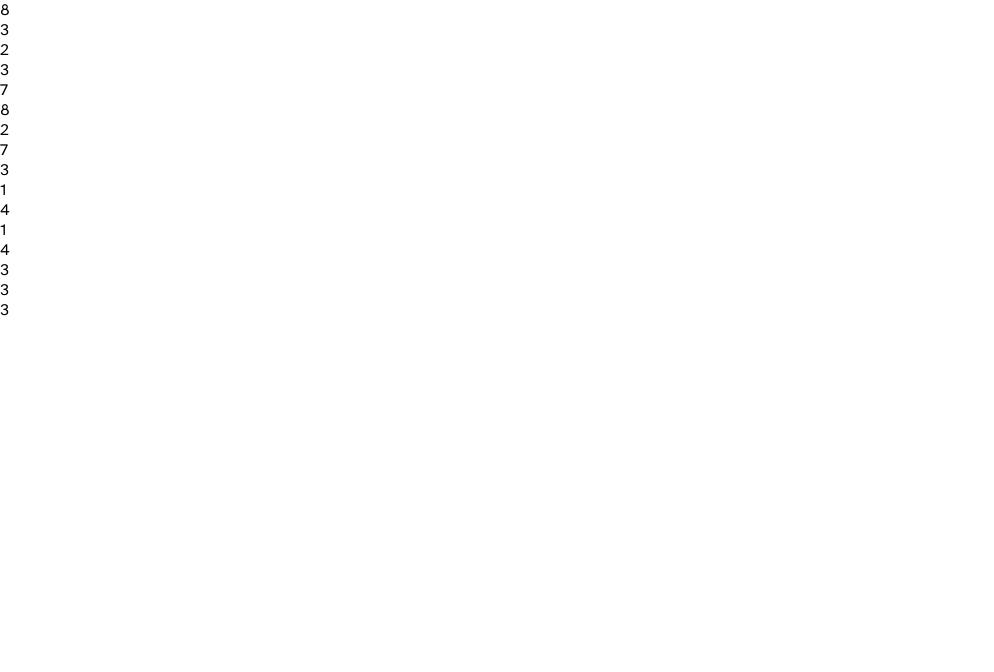
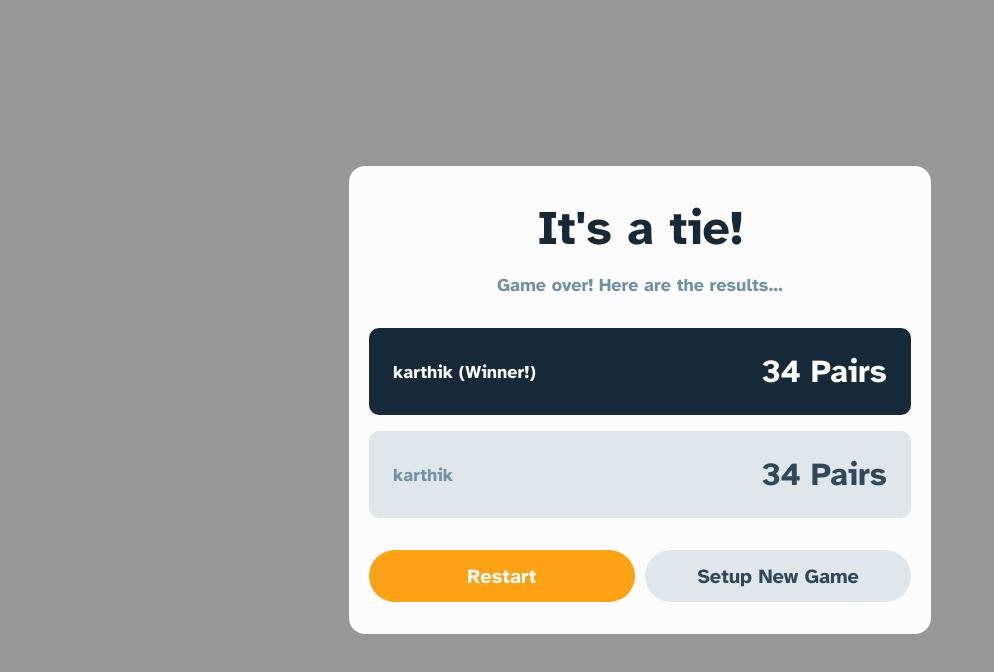
Before and after one commit to karthik2265/memory-game, a React (Vite) app: page / in a window 1280 px wide. Both pictures are taken after a click on the button "Start Game". Shown: the top 672 px of the page, without its empty margins (0-994 px from the left). Built offline with nearby package versions, Linux system fonts and the light colour scheme.

Commit message:
header section complete

```diff
--- /dev/null
+++ b/src/components/PauseMenu/index.tsx
@@ -0,0 +1,38 @@
+import styled from "styled-components";
+import PrimaryButtonBig from "../buttons/PrimaryButtonBig";
+import SecondaryButtonBig from "../buttons/SecondaryButtonBig";
+import { useNavigate } from "react-router-dom";
+
+type ResultProps = {
+  restart: () => void;
+  resume: () => void;
+};
+
+const StyledWrapper = styled.div`
+  width: 20.4rem;
+  padding: 2rem 2rem;
+  border-radius: 0.625rem;
+  background-color: ${props => props.theme.white};
+  display: flex;
+  flex-direction: column;
+  gap: 1.25rem;
+`;
+
+const PauseMenu = ({ restart, resume }: ResultProps) => {
+  const navigate = useNavigate();
+  return (
+    <StyledWrapper>
+      <div onClick={restart}>
+        <PrimaryButtonBig>Restart</PrimaryButtonBig>
+      </div>
+      <div onClick={() => navigate("/")}>
+        <SecondaryButtonBig>New Game</SecondaryButtonBig>
+      </div>
+      <div onClick={resume}>
+        <SecondaryButtonBig>Resume Game</SecondaryButtonBig>
+      </div>
+    </StyledWrapper>
+  );
+};
+
+export default PauseMenu;
--- /dev/null
+++ b/src/components/buttons/SecondaryButtonBig.tsx
@@ -0,0 +1,41 @@
+import { ReactNode } from "react";
+import styled from "styled-components";
+
+const StyledSecondaryButtonBig = styled.button`
+  width: 33.8125rem;
+  height: 4.375rem;
+  display: flex;
+  justify-content: center;
+  align-items: center;
+  color: ${(props) => props.theme.darkGrey};
+  text-align: center;
+  font-size: 2rem;
+  font-style: normal;
+  font-weight: 700;
+  line-height: normal;
+  border-radius: 2.1875rem;
+  border: none;
+  outline: none;
+  background: #dfe7ec;
+
+  &:hover {
+    background: ${(props) => props.theme.blue};
+    color: ${(props) => props.theme.white};
+    cursor: pointer;
+  }
+
+  &:active {
+    scale: 0.97;
+  }
+
+  @media (max-width: 650px) {
+    width: max(17.4375rem, 100%);
+    height: 3rem;
+    font-size: 1.125rem;
+  }
+`;
+const SecondaryButtonBig = ({ children }: { children: ReactNode }) => {
+  return <StyledSecondaryButtonBig>{children}</StyledSecondaryButtonBig>;
+};
+
+export default SecondaryButtonBig;
--- a/src/pages/Game/index.tsx
+++ b/src/pages/Game/index.tsx
@@ -1,22 +1,68 @@
-import { useLocation } from "react-router-dom";
+import { useLocation, useNavigate } from "react-router-dom";
 import { GameThemeOptions, Icons, Numbers } from "../../constants";
 import Modal from "../../components/Modal";
-import React, { useState, useEffect, ReactNode } from "react";
+import React, { useState, useEffect, useContext } from "react";
 import Result from "../../components/Result";
 import { Cell, Player } from "../../types";
+import H1 from "../../components/typography/H1";
+import { ThemeContext } from "../../context/ThemeContext";
+import PrimaryButtonSmall from "../../components/buttons/PrimaryButtonSmall";
+import SecondaryButtonSmall from "../../components/buttons/SecondaryButtonSmall";
+import styled from "styled-components";
+import PauseMenu from "../../components/PauseMenu";
+
+const StyledPageWrapper = styled.div`
+  padding: 2rem 0;
+  display: flex;
+  flex-direction: column;
+  justify-content: center;
+  align-items: center;
+
+  @media (max-width: 768px) {
+    padding: 1.25rem 0;
+  }
+`;
+
+const StyledActionButton = styled.div<{ $hideOnSmallScreen: boolean }>`
+  width: 7.9rem;
+  display: ${(props) => (props.$hideOnSmallScreen ? "block" : "none")};
+  @media (max-width: 650px) {
+    width: 4.8rem;
+    display: ${(props) => (props.$hideOnSmallScreen ? "none" : "block")};
+  }
+`;
+
+const StyledHeader = styled.div`
+  max-width: 1110px;
+  width: 80%;
+  display: flex;
+  justify-content: space-between;
+  align-items: center;
+
+  @media (max-width: 900px) {
+    width: 95%;
+  }
+
+  @media (max-width: 650px) {
+    width: 100%;
+    padding: 0 1rem;
+  }
+`;
 
 const GamePage = () => {
   const location = useLocation();
   const params = new URLSearchParams(location.search);
-  const theme: GameThemeOptions = GameThemeOptions[params.get("theme") as keyof typeof GameThemeOptions];
+  const gameTheme: GameThemeOptions = GameThemeOptions[params.get("theme") as keyof typeof GameThemeOptions];
   const playersCount: number = Number(params.get("players"));
   const size: number = Number(params.get("size"));
-
+  const navigate = useNavigate();
+  const theme = useContext(ThemeContext);
   // state
-  const [isResultModalOpen, setIsResultModalOpen] = useState(false);
+  const [isResultModalOpen, setIsResultModalOpen] = useState(true);
+  const [isPauseMenuOpen, setIsPauseMenuOpen] = useState(false);
   // game state
   const [cells, setCells] = useState(() => {
-    return getCells(size, theme);
+    return getCells(size, gameTheme);
   });
   const [players, setPlayers] = useState(() => {
     return getPlayers(playersCount);
@@ -26,43 +72,72 @@ const GamePage = () => {
   // time
   useEffect(() => {
     const timer = setInterval(() => {
-      setPlayers((prev) => {
-        const next = [...prev];
-        next[currentActivePlayer].time += 1;
-        return next;
-      });
+      if (!isPauseMenuOpen) {
+        setPlayers((prev) => {
+          const next = [...prev];
+          next[currentActivePlayer].time += 1;
+          return next;
+        });
+      }
     }, 1000);
 
     return () => clearInterval(timer);
-  }, [currentActivePlayer]);
+  }, [currentActivePlayer, isPauseMenuOpen]);
 
   // handler functions
   function resetGameToInitialState() {
     setPlayers(getPlayers(playersCount));
-    setCells(getCells(size, theme));
+    setCells(getCells(size, gameTheme));
     setCurrentActivePlayer(0);
   }
 
   function cellClickHandler(cell: Cell) {}
 
   return (
-    <div>
+    <StyledPageWrapper>
+      <StyledHeader>
+        <H1 color={theme.black}>memory</H1>
+        <div style={{ display: "flex", gap: "1.25rem" }}>
+          <StyledActionButton onClick={resetGameToInitialState} $hideOnSmallScreen={true}>
+            <PrimaryButtonSmall>Restart</PrimaryButtonSmall>
+          </StyledActionButton>
+          <StyledActionButton onClick={() => navigate("/")} $hideOnSmallScreen={true}>
+            <SecondaryButtonSmall>New Game</SecondaryButtonSmall>
+          </StyledActionButton>
+          <StyledActionButton onClick={() => setIsPauseMenuOpen(true)} $hideOnSmallScreen={false}>
+            <PrimaryButtonSmall>Menu</PrimaryButtonSmall>
+          </StyledActionButton>
+        </div>
+      </StyledHeader>
       {cells.map((row, i) => {
         return row.map((cell, j) => {
           const value = cell.value;
           return <div key={`${i}-${j}`}>{renderValue(value)}</div>;
         });
       })}
+      <div></div>
       <Modal isOpen={isResultModalOpen} setIsOpen={setIsResultModalOpen}>
         <Result
-          restart={resetGameToInitialState}
+          restart={() => {
+            resetGameToInitialState();
+            setIsResultModalOpen(false);
+          }}
           players={[
             { name: "karthik", pairsMatched: 34, time: "1:54", movesTaken: 23, isWinner: true },
             { name: "karthik", pairsMatched: 34, time: "1:54", movesTaken: 23, isWinner: false },
           ]}
         />
       </Modal>
-    </div>
+      <Modal isOpen={isPauseMenuOpen} setIsOpen={setIsPauseMenuOpen}>
+        <PauseMenu
+          restart={() => {
+            resetGameToInitialState();
+            setIsPauseMenuOpen(false);
+          }}
+          resume={() => setIsPauseMenuOpen(false)}
+        />
+      </Modal>
+    </StyledPageWrapper>
   );
 };
 
```
